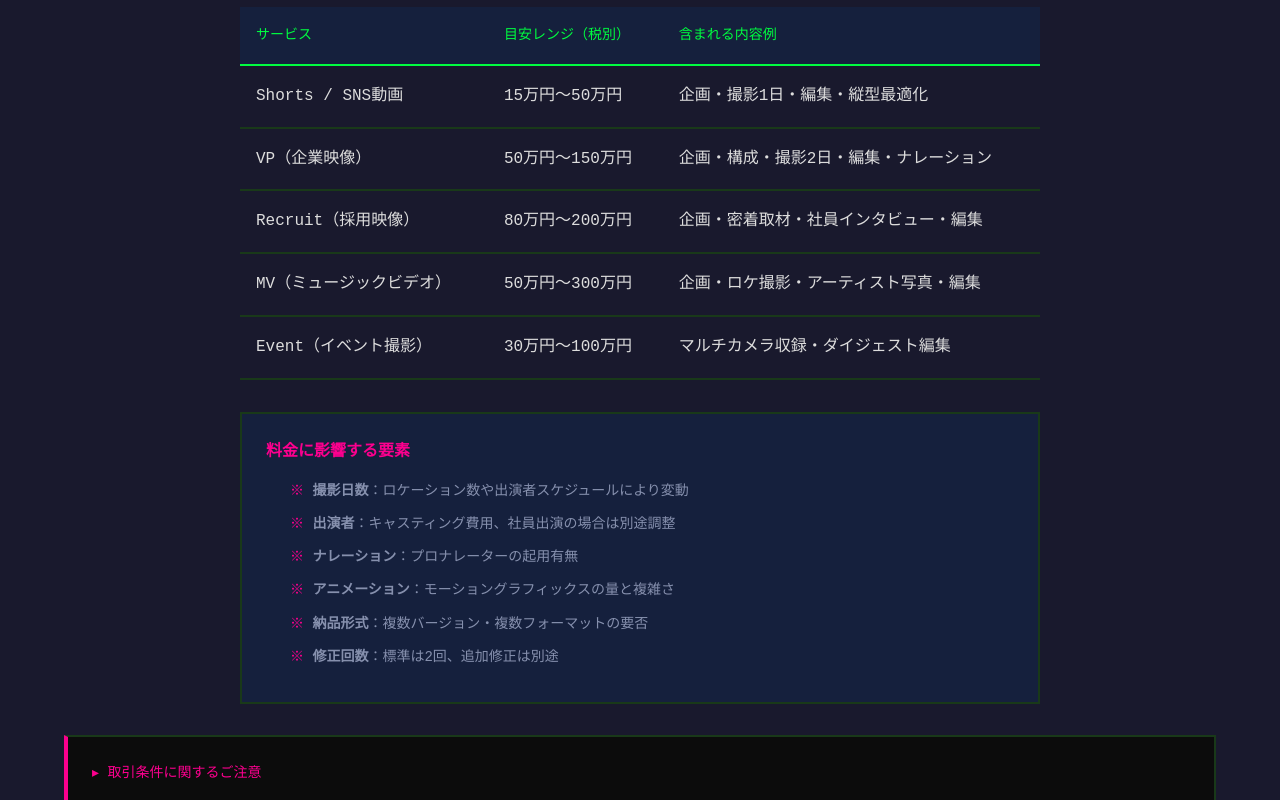
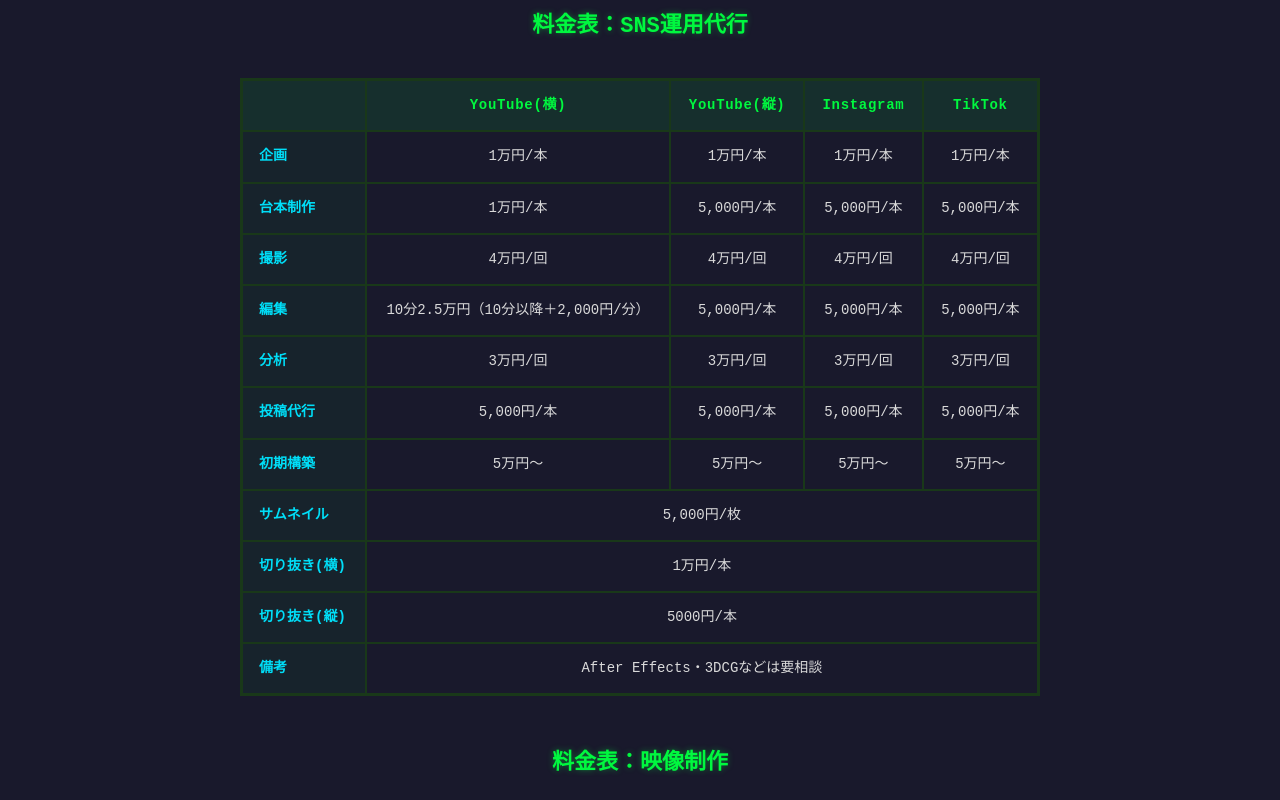
Before and after one commit to kazuki0819/hp_fromcreate_retro_style, a Next.js app: page /flow-price in a window 1280 px wide. Shown: the part 1620-2420 px from the top of the page. Built offline with nearby package versions, Linux system fonts and the light colour scheme; a web font is replaced by a local one.

Commit message:
feat: replace price table with accurate SNS and video production pricing

```diff
--- a/app/flow-price/page.tsx
+++ b/app/flow-price/page.tsx
@@ -49,18 +49,48 @@
                         <p style={{ color: 'var(--text-muted)', marginBottom: '2rem' }}>
                             映像の料金は「尺（長さ）」だけで決まるものではありません。撮影日数、ロケーション数、出演者の有無、アニメーション・モーショングラフィックスの量など、さまざまな要素で構成されます。
                         </p>
+                        <h3 className="price-table-title">料金表：SNS運用代行</h3>
+                        <div className="price-table-wrapper">
                             <table className="price-table">
                                 <thead>
-                                <tr><th>サービス</th><th>目安レンジ（税別）</th><th>含まれる内容例</th></tr>
+                                    <tr><th></th><th>YouTube(横)</th><th>YouTube(縦)</th><th>Instagram</th><th>TikTok</th></tr>
                                 </thead>
                                 <tbody>
-                                <tr><td>Shorts / SNS動画</td><td>15万円〜50万円</td><td>企画・撮影1日・編集・縦型最適化</td></tr>
-                                <tr><td>VP（企業映像）</td><td>50万円〜150万円</td><td>企画・構成・撮影2日・編集・ナレーション</td></tr>
-                                <tr><td>Recruit（採用映像）</td><td>80万円〜200万円</td><td>企画・密着取材・社員インタビュー・編集</td></tr>
-                                <tr><td>MV（ミュージックビデオ）</td><td>50万円〜300万円</td><td>企画・ロケ撮影・アーティスト写真・編集</td></tr>
-                                <tr><td>Event（イベント撮影）</td><td>30万円〜100万円</td><td>マルチカメラ収録・ダイジェスト編集</td></tr>
+                                    <tr><th>企画</th><td>1万円/本</td><td>1万円/本</td><td>1万円/本</td><td>1万円/本</td></tr>
+                                    <tr><th>台本制作</th><td>1万円/本</td><td>5,000円/本</td><td>5,000円/本</td><td>5,000円/本</td></tr>
+                                    <tr><th>撮影</th><td>4万円/回</td><td>4万円/回</td><td>4万円/回</td><td>4万円/回</td></tr>
+                                    <tr><th>編集</th><td>10分2.5万円（10分以降＋2,000円/分）</td><td>5,000円/本</td><td>5,000円/本</td><td>5,000円/本</td></tr>
+                                    <tr><th>分析</th><td>3万円/回</td><td>3万円/回</td><td>3万円/回</td><td>3万円/回</td></tr>
+                                    <tr><th>投稿代行</th><td>5,000円/本</td><td>5,000円/本</td><td>5,000円/本</td><td>5,000円/本</td></tr>
+                                    <tr><th>初期構築</th><td>5万円〜</td><td>5万円〜</td><td>5万円〜</td><td>5万円〜</td></tr>
+                                    <tr><th>サムネイル</th><td colSpan={4} style={{ textAlign: 'center' }}>5,000円/枚</td></tr>
+                                    <tr><th>切り抜き(横)</th><td colSpan={4} style={{ textAlign: 'center' }}>1万円/本</td></tr>
+                                    <tr><th>切り抜き(縦)</th><td colSpan={4} style={{ textAlign: 'center' }}>5000円/本</td></tr>
+                                    <tr><th>備考</th><td colSpan={4} style={{ textAlign: 'center' }}>After Effects・3DCGなどは要相談</td></tr>
                                 </tbody>
                             </table>
+                        </div>
+
+                        <h3 className="price-table-title" style={{ marginTop: '3rem' }}>料金表：映像制作</h3>
+                        <div className="price-table-wrapper">
+                            <table className="price-table">
+                                <thead>
+                                    <tr><th></th><th>編集</th><th>構成</th><th>撮影</th><th>備考</th></tr>
+                                </thead>
+                                <tbody>
+                                    <tr><th>SNS動画(実写・横)</th><td>10分2.5万円</td><td></td><td></td><td>10分以降＋2,000円/分</td></tr>
+                                    <tr><th>SNS動画(非属人・密着・横)</th><td>10分3万円</td><td></td><td></td><td>10分以降＋2,500円/分</td></tr>
+                                    <tr><th>SNS動画(ショート動画)</th><td>5,000円/本</td><td></td><td></td><td>AfterEffects 要相談</td></tr>
+                                    <tr><th>PR動画</th><td>15万円〜</td><td>10万円〜 絵コンテ含む</td><td>10万円〜</td><td>動画尺と工数で変動あり</td></tr>
+                                    <tr><th>広告動画</th><td>15万円〜</td><td>10万円〜 絵コンテ含む</td><td></td><td>動画尺と工数で変動あり</td></tr>
+                                    <tr><th>3DCG関連</th><td>20万円〜</td><td>10万円〜 絵コンテ含む</td><td></td><td>動画尺と工数で変動あり</td></tr>
+                                    <tr><th>サムネイル</th><td colSpan={4} style={{ textAlign: 'center' }}>5,000円/枚</td></tr>
+                                    <tr><th>公式ライン構築</th><td colSpan={4} style={{ textAlign: 'center' }}>30万円〜</td></tr>
+                                    <tr><th>デザイン</th><td colSpan={4} style={{ textAlign: 'center' }}>動画デザイン 30,000円　バナー制作 5,000円/枚・ロゴ制作 50,000円〜・LP制作 25万円〜</td></tr>
+                                </tbody>
+                            </table>
+                        </div>
+
                         <div className="price-note fade-up is-visible">
                             <h3>料金に影響する要素</h3>
                             <ul>
--- a/app/globals.css
+++ b/app/globals.css
@@ -1271,25 +1271,47 @@
   font-size: var(--small);
 }
 
+.price-table-wrapper {
+  overflow-x: auto;
+  margin: 2rem 0;
+}
+
+.price-table-title {
+  font-size: var(--h3);
+  color: var(--accent);
+  margin-bottom: 1rem;
+  text-align: center;
+  text-shadow: 0 0 6px var(--accent-glow);
+}
+
 .price-table {
   width: 100%;
   border-collapse: collapse;
-  margin-top: 2rem;
+  border: 3px solid var(--border-dim);
+  font-size: var(--small);
 }
 
 .price-table th,
 .price-table td {
-  padding: 1rem;
+  border: 2px solid var(--border-dim);
+  padding: 0.75rem 1rem;
+  text-align: center;
+  vertical-align: middle;
+}
+
+.price-table thead th {
+  background: rgba(0, 255, 65, 0.1);
+  color: var(--accent);
+  font-weight: 700;
+  letter-spacing: 0.05em;
+}
+
+.price-table tbody th {
+  background: rgba(0, 255, 65, 0.05);
+  color: var(--accent2);
+  font-weight: 700;
   text-align: left;
-  border-bottom: 2px solid var(--border-dim);
-}
-
-.price-table th {
-  background: var(--bg-card);
-  color: var(--accent);
-  font-size: var(--small);
-  font-weight: 400;
-  border-bottom: 2px solid var(--accent);
+  white-space: nowrap;
 }
 
 .price-table td {
```
Lines whose indentation alone changed are shown as unchanged.
